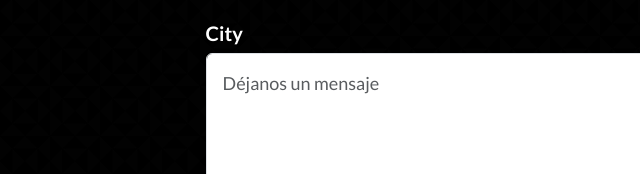
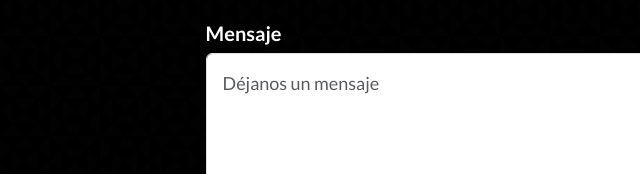
Before and after one commit to Osvalam86/preEntregaDosOcampoOsvaldo, a plain HTML site: page views/contact-us.html in a window 1280 px wide. Shown: the part 764-938 px from the top of the page, 0-640 px from the left. Drawn offline with Linux system fonts and the light colour scheme.

Commit message:
Se actualiza label de mensaje, dentro del formulario de contacto

```diff
--- a/views/contact-us.html
+++ b/views/contact-us.html
@@ -142,7 +142,7 @@
             />
           </div>
           <div class="col-md-12">
-            <label for="message" class="form-label font-label">City</label>
+            <label for="message" class="form-label font-label">Mensaje</label>
             <textarea
               type="text"
               class="form-control"
```
